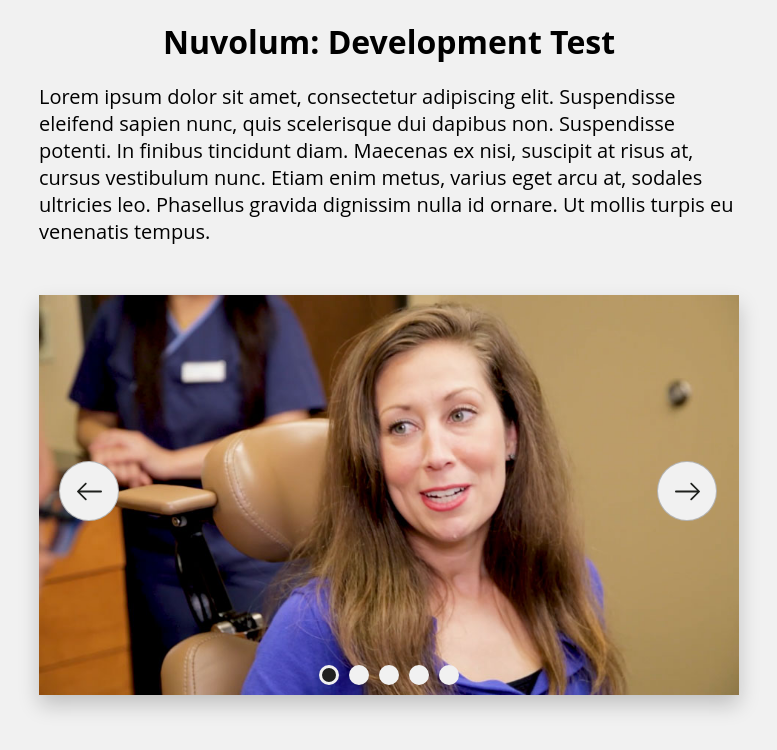
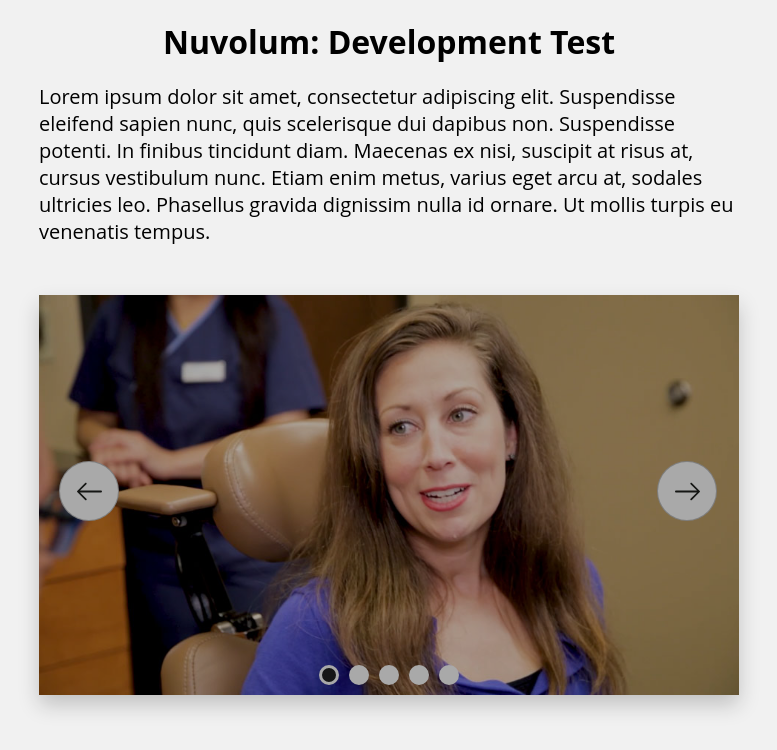
Before and after one commit to AustinW24/Nuvolum, a React (Create React App) app: page / in a window 1280 px wide. In both pictures the pointer is over the element 640 px from the left and 495 px from the top of the page. Shown: the top 750 px of the page, without its empty margins (251-1028 px from the left). Built offline with nearby package versions, Linux system fonts and the light colour scheme.

Commit message:
brightness reduced on hover

```diff
--- a/src/Components/Slider/Slider.css
+++ b/src/Components/Slider/Slider.css
@@ -44,6 +44,10 @@
     position: relative;
     overflow: hidden;
     box-shadow: 0 10px 20px rgba(0, 0, 0, 0.2);
+  }
+  .container-slider:hover {
+      cursor: pointer;
+      filter: brightness(70%);
   }
 
   .slide {
```
